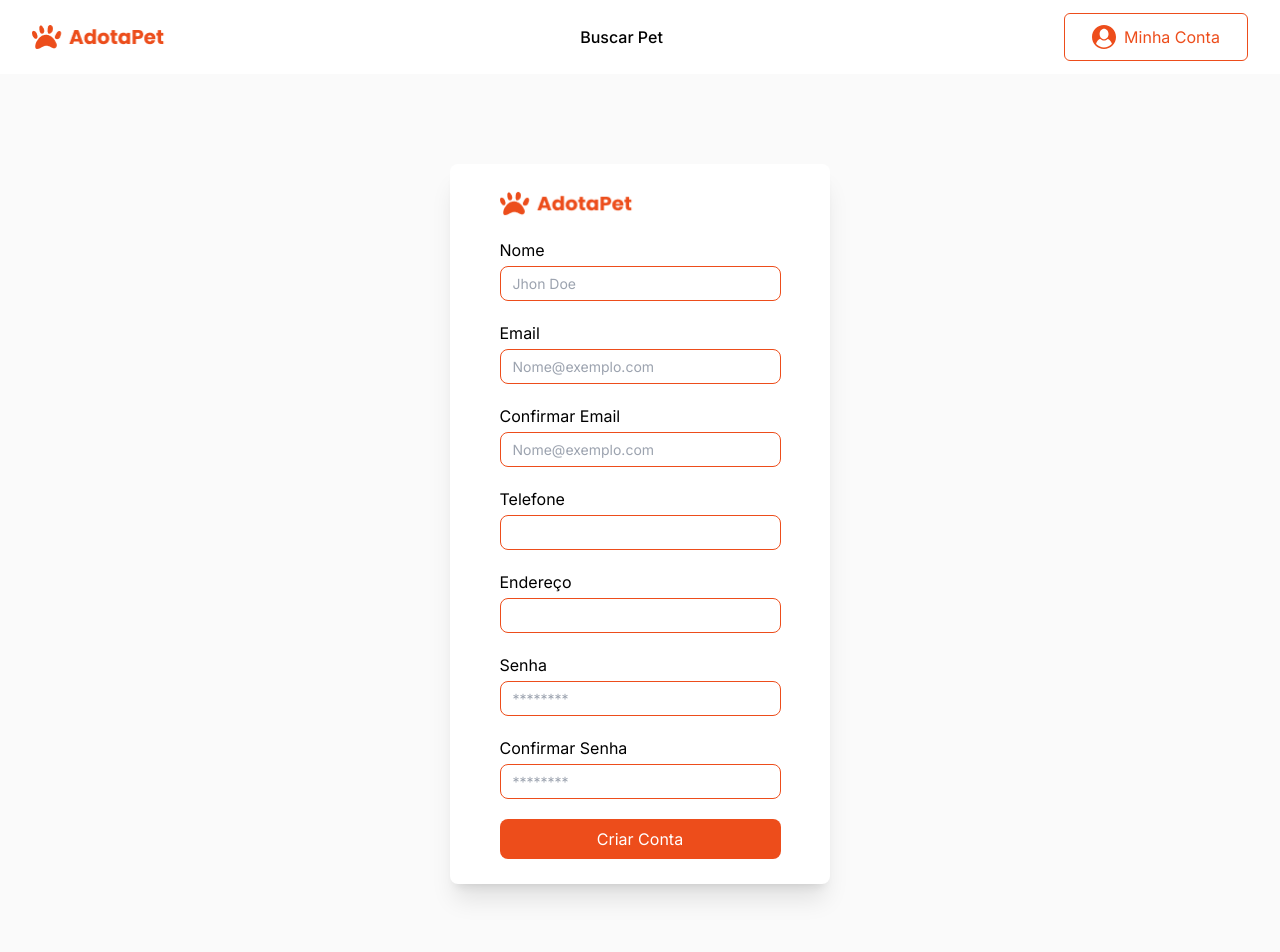
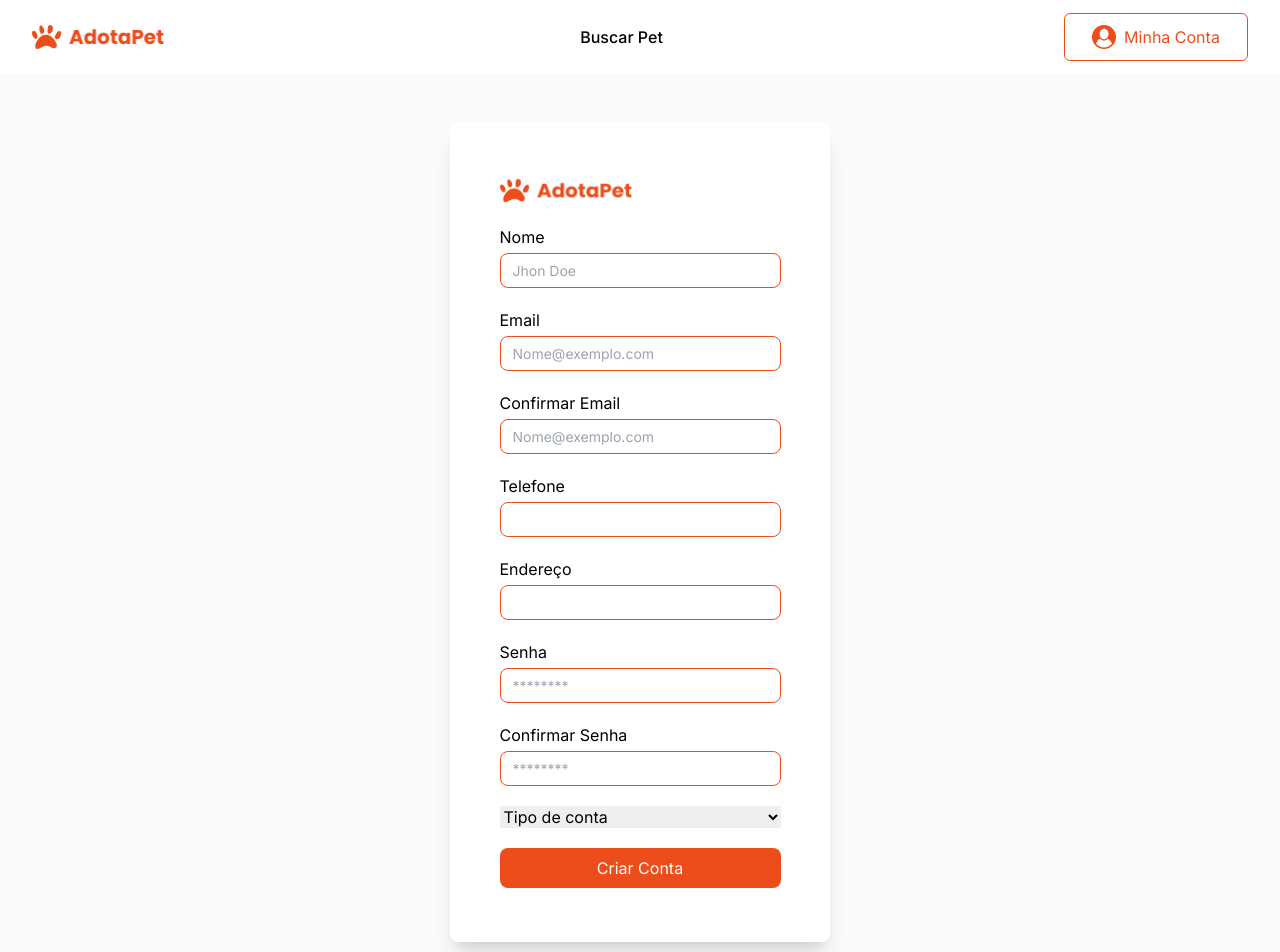
Before and after one commit to Renchs/sistema-pata-frontend, a React (Vite) app: page /cadastrar-usuario in a window 1280 px wide. Shown: the top 952 px of the page. Built offline with nearby package versions, Linux system fonts and the light colour scheme; sample sign-in values are in the browser's storage.

Commit message:
fix: correção de cadastro do usuario

```diff
--- a/src/components/formUser/index.tsx
+++ b/src/components/formUser/index.tsx
@@ -21,10 +21,10 @@ export function FormUser({ onSubmit, control, register, errors, handleSubmit, ed
     const tipoUsuario = localStorage.getItem("tipo");
     return (
         <section className={`w-[380px] ${editForm
-            ? 'h-[600px]'
+            ? 'min-h-[600px]'
             : tipoUsuario === "administrador"
-                ? 'h-[800px]'
-                : 'h-[720px]'
+                ? 'min-h-[900px]'
+                : 'min-h-[820px]'
             } flex flex-col items-center justify-evenly shadow-xl rounded-lg bg-white`}>
             <form onSubmit={handleSubmit(onSubmit)} className="flex flex-col gap-5">
                 <img className="w-[147px]" src="/src/assets/Logo.png" alt="AdotaPet" />
@@ -86,7 +86,7 @@ export function FormUser({ onSubmit, control, register, errors, handleSubmit, ed
                         />
                     </>
                 )}
-                {tipoUsuario === "administrador" ? (
+                {tipoUsuario !== "usuario" ? (
                     <Controller
                         name="tipo"
                         control={control}
@@ -94,15 +94,13 @@ export function FormUser({ onSubmit, control, register, errors, handleSubmit, ed
                             <select
                                 {...field}
                                 id="tipo"
-                                defaultValue={""}
                                 required
                                 className="focus:outline-none"
                             >
-                                <option disabled>
-                                    Tipo de conta
-                                </option>
+                                <option value={""}>Tipo de conta</option>
                                 <option value="usuario">Usuário</option>
                                 <option value="administrador">Administrador</option>
+                                {/* Adicione mais opções, se necessário */}
                             </select>
                         )}
                     />
--- a/src/pages/CadastrarUsuario/index.tsx
+++ b/src/pages/CadastrarUsuario/index.tsx
@@ -28,7 +28,7 @@ export function CadastrarUsuario() {
     }
 
     return (
-        <div className="flex items-center justify-center">
+        <div className="flex items-center justify-center mt-4">
             <FormUser onSubmit={onSubmit} control={control} errors={errors} handleSubmit={handleSubmit} register={register} />
         </div>
     )
```
